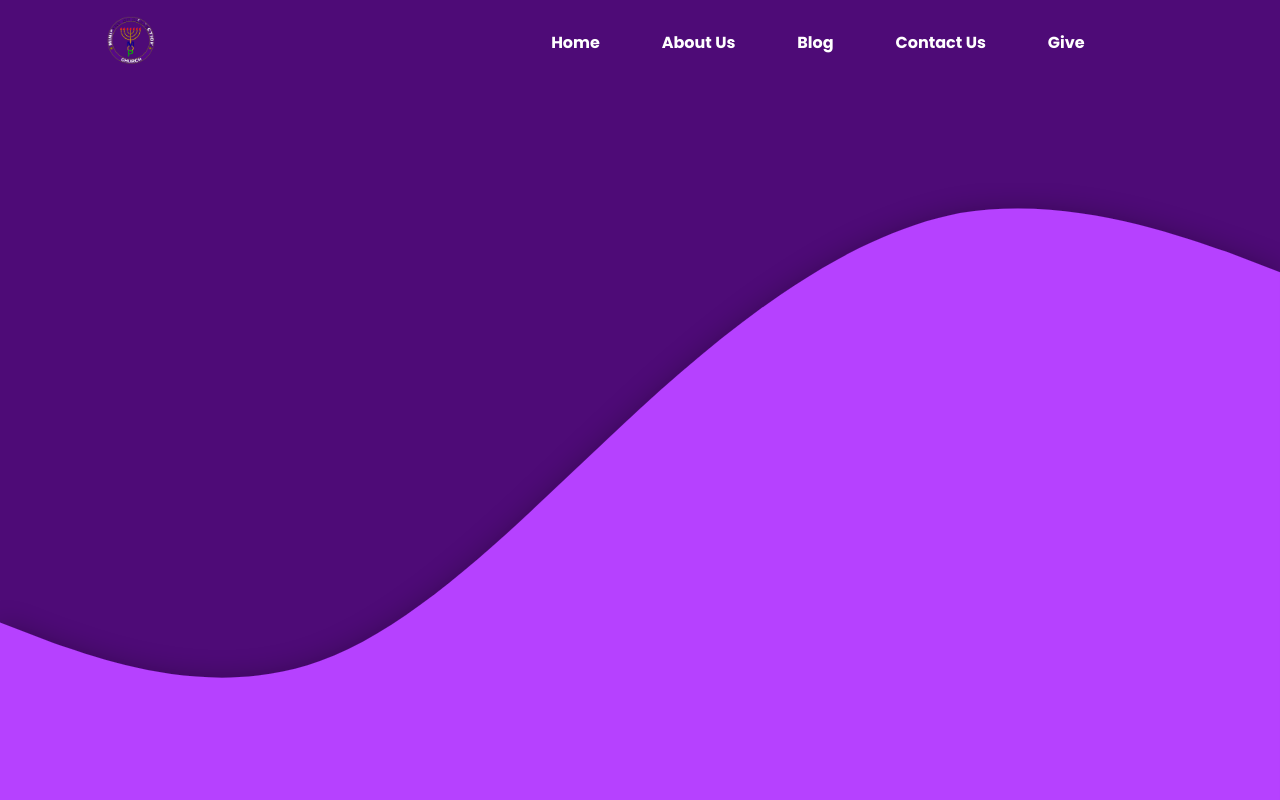
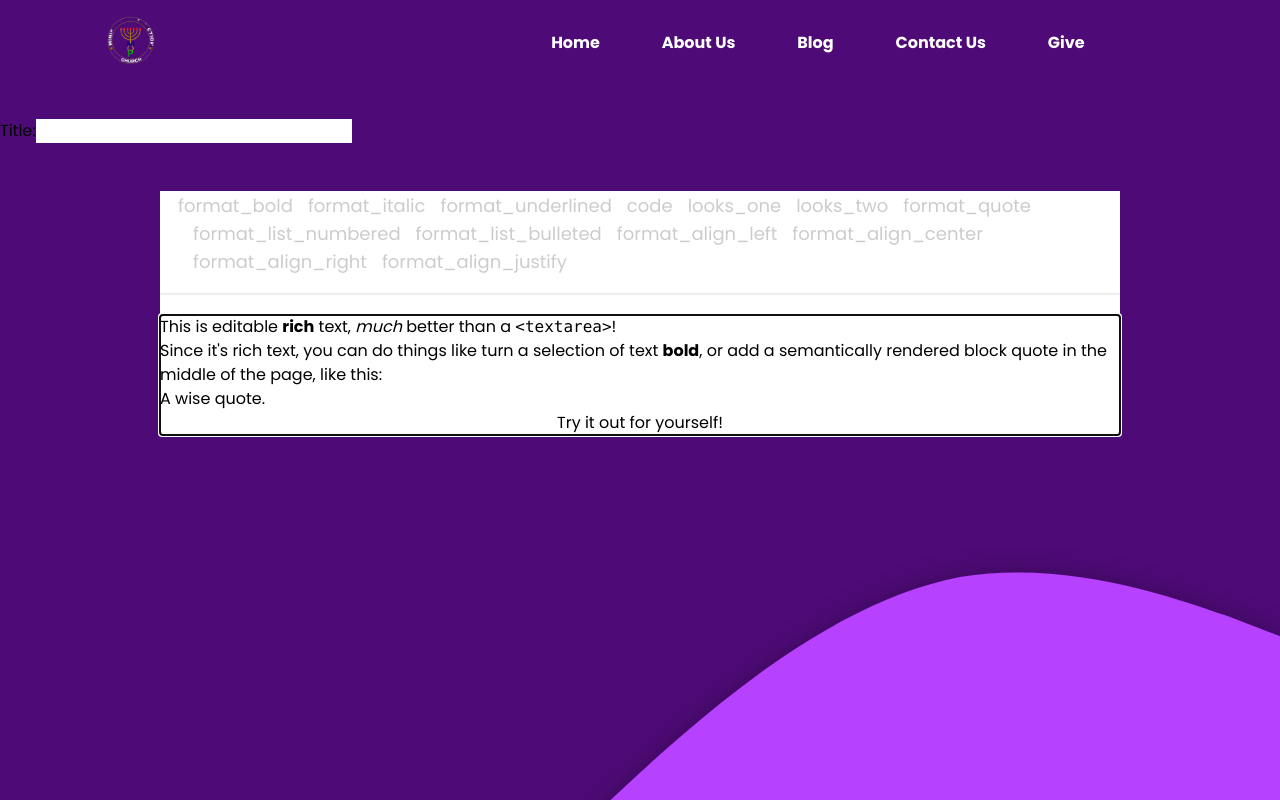
Before and after one commit to Onyelaudochukwuka/mopugbowo, a Next.js app: page /admin in a window 1280 px wide. Shown: the top 800 px of the page. Built offline with nearby package versions, Linux system fonts and the light colour scheme.

Commit message:
created admin page

```diff
--- a/pages/admin.tsx
+++ b/pages/admin.tsx
@@ -1,4 +1,5 @@
 import  React, { FC } from 'react';
+import { Editor } from "../components";
 
 export interface IadminProps {
 }
@@ -6,7 +7,11 @@ export interface IadminProps {
 const admin: FC<IadminProps> = (props) => {
   return (
     <div>
-
+      <div>
+        <label>Title:</label>
+        <input type={"text"}  className=""/>
+      </div>
+      <Editor />
     </div>
   );
 }
```
